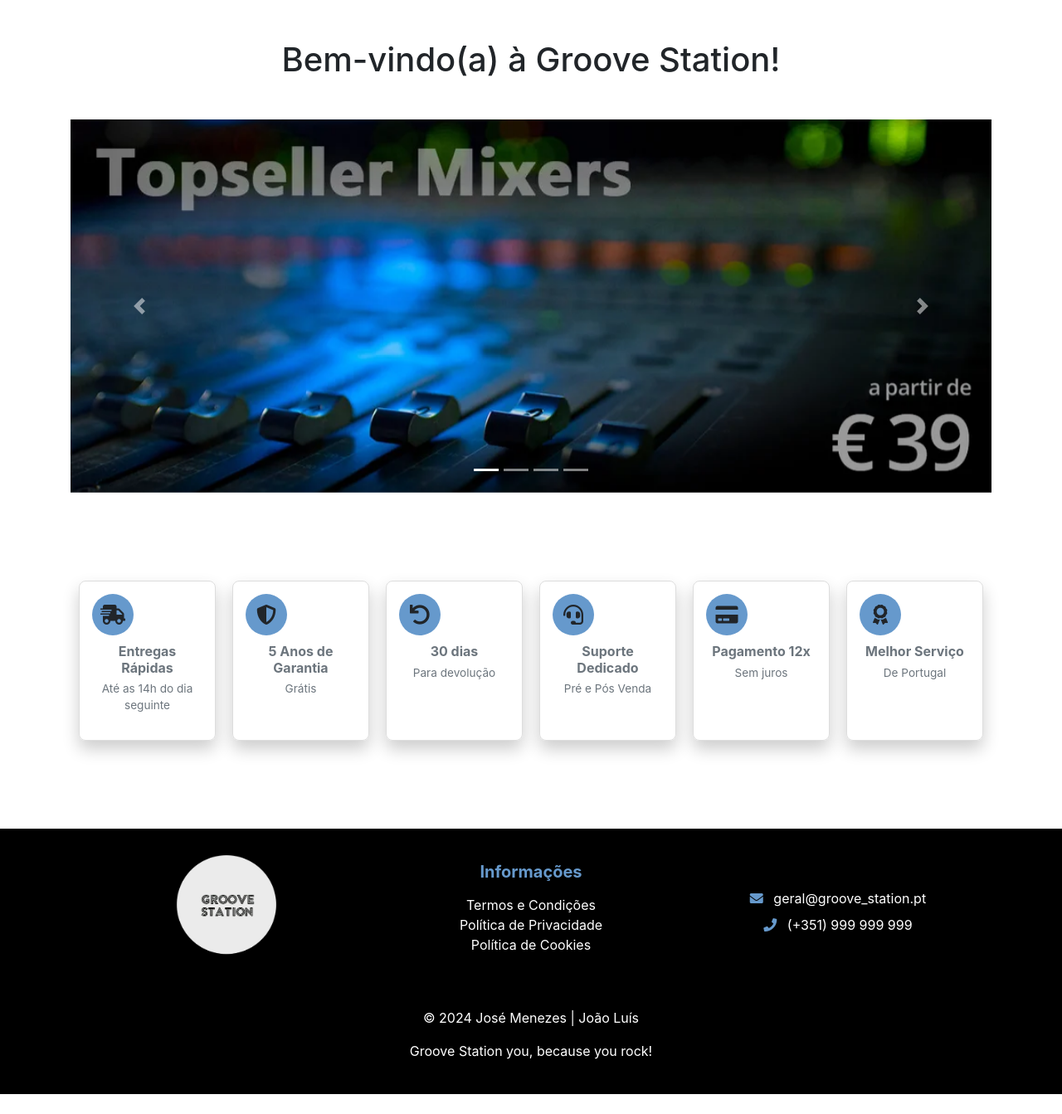
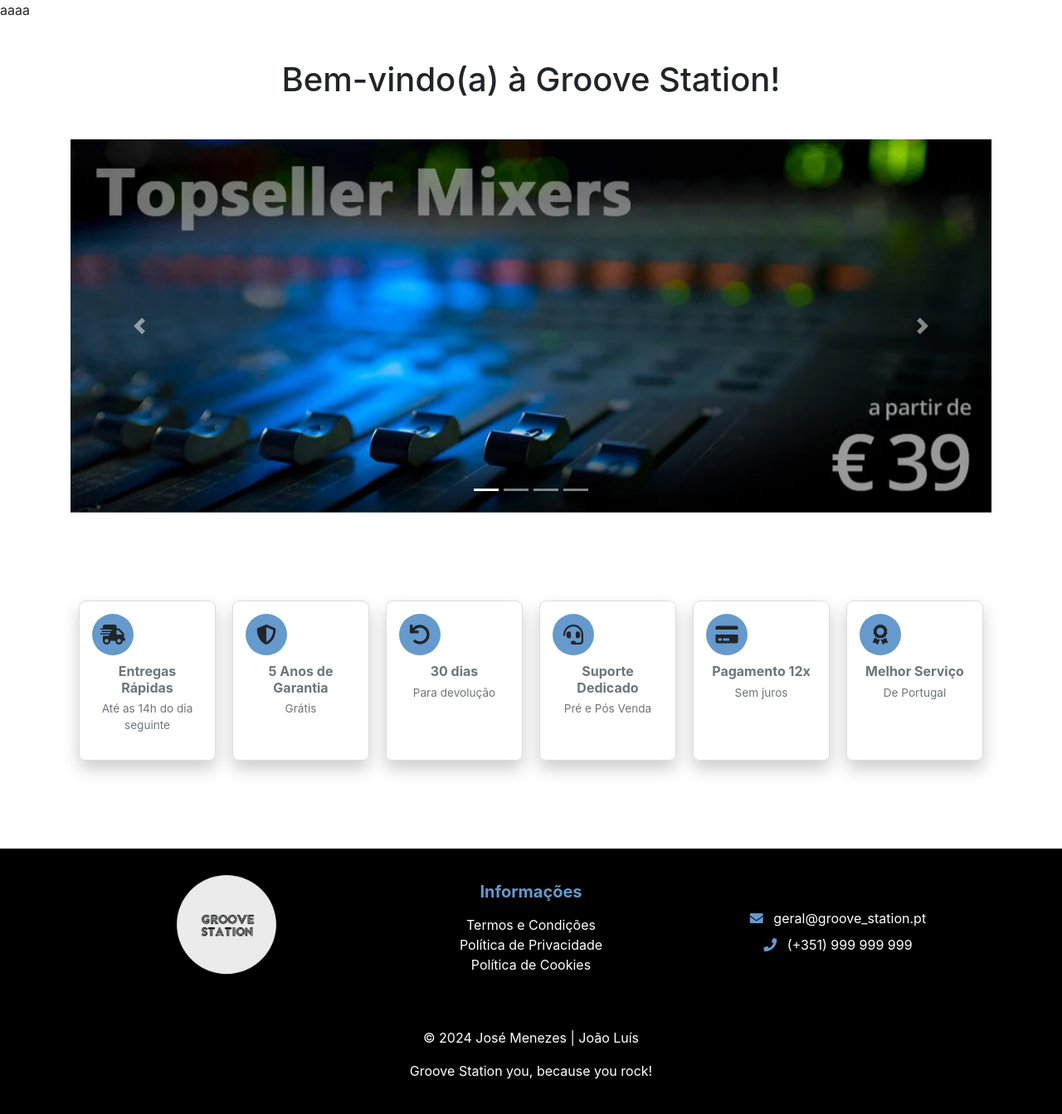
Before and after one commit to jmiguel2727/groovestation, a PHP site: page /menu_principal.php in a window 1280 px wide. Shown: the part 216-1559 px from the top of the page at 83% size. Before the commit the page ends 1535 px from the top, so only its background shows below. Run offline with PHP 8.4, Linux system fonts and the light colour scheme; some libraries are stand-ins or nearby versions.

Commit message:
second commit

```diff
--- a/menu_principal.php
+++ b/menu_principal.php
@@ -53,7 +53,7 @@
     <?php include('includes/menu.php') ?>
 
 
-
+        aaaa
     <!-- Frase de boas-vindas -->
     <div class="container text-center mt-5" >
         <h1>Bem-vindo(a) à Groove Station!</h1>
```
